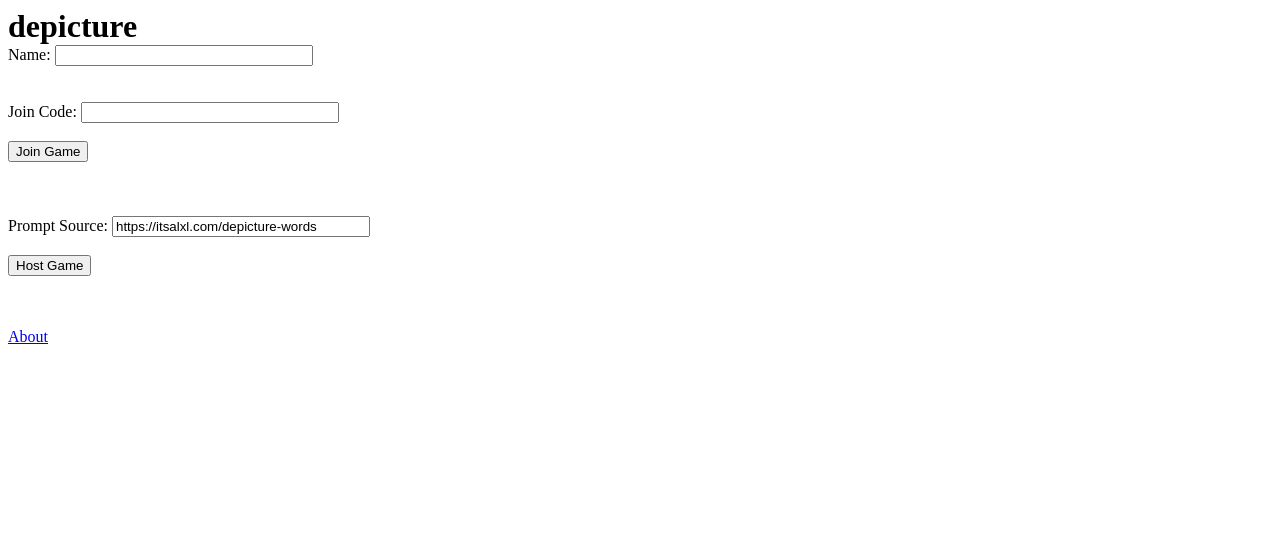
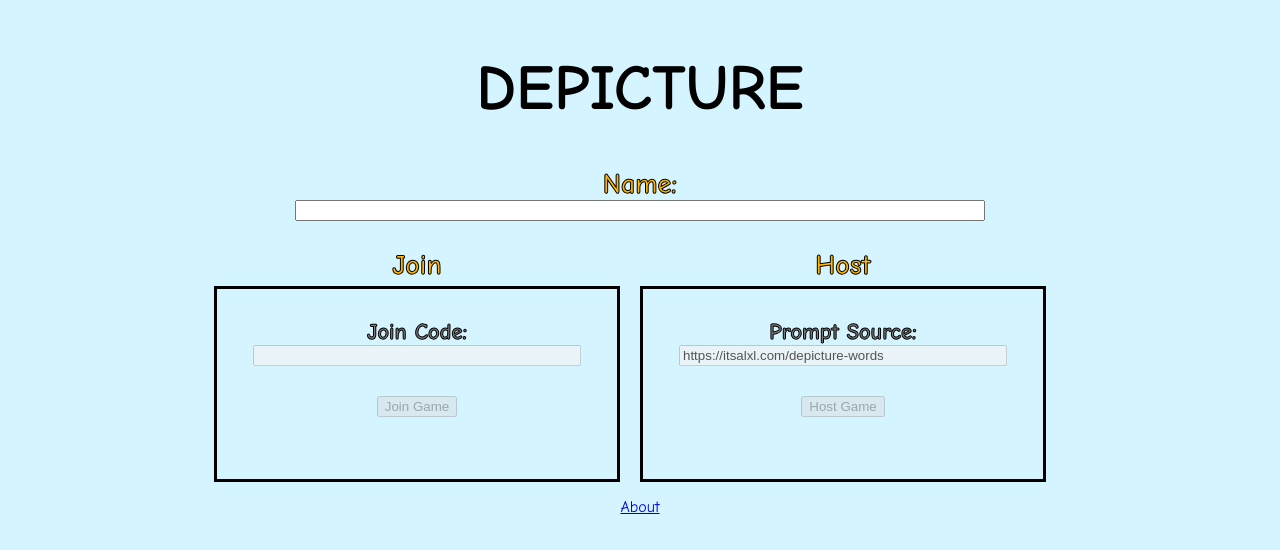
Before and after one commit to ItsAlxl/depicture, a website: page Client/game.html in a window 1280 px wide. Drawn offline with nearby package versions, Linux system fonts and the light colour scheme; no server answers.

Commit message:
UI Enhancement 0.01
Added a nicer UI for the join/host and lobby menus. The game itself has only been slightly changed and still needs work, but it's entirely playable.

```diff
--- a/Client/game.css
+++ b/Client/game.css
@@ -1,5 +1,6 @@
 .art {
     border: 1px solid #000000;
+	background-color: White;
 }
 
 .game-table td {
@@ -11,7 +12,7 @@
     display: inline-block;
 }
 
-.view h1, .view h2, .view h3 {
+.view h3 {
     margin: 0;
 }
 
@@ -19,10 +20,77 @@
     display: none;
 }
 
+
+
 input[type=text]  {
-    width: 250px;
+	display: block;
+	margin-left: auto;
+    margin-right: auto;
+    width: 80%;
+	-webkit-text-stroke-width: 0px;
 }
 
 .invis-elm {
     display: none;
 }
+
+
+body {
+  font-family: "Comic Sans MS", cursive, sans-serif;
+  display: block;
+  /* margin-left: auto; */
+  /* margin-right: auto; */
+  /* width: 50%; */
+  text-align: center;
+  background-color: rgb(212, 244, 255)
+}
+
+/* Used for the title */
+h1 {
+  font-size: 400%;
+}
+
+h2 {
+	text-align: center;
+	color: rgb(255, 182, 0);
+	font-size: 175%;
+	-webkit-text-stroke-width: 1px;
+    -webkit-text-stroke-color: black;
+	margin-bottom: 5px;
+}
+
+
+
+h4 {
+	text-align: center;
+	color: rgb(255, 182, 0);
+	font-size: 140%;
+	-webkit-text-stroke-width: 1px;
+    -webkit-text-stroke-color: black;
+}
+
+h5 {
+	text-align: center;
+	color: rgb(255, 182, 0);
+	font-size: 140%;
+	-webkit-text-stroke-width: 1px;
+    -webkit-text-stroke-color: black;
+	margin-bottom: 8px;
+}
+
+.grid-container {
+	display: grid;
+
+    grid-template-columns: 1fr 1fr;
+	grid-template-rows: 1fr;
+    grid-gap: 20px;
+	grid-auto-flow: column;
+}
+
+.grid-box {
+	margin-top: 5px;
+	border-style: solid;
+	border-width: 3px;
+	width: 400px;
+	height:190px;
+}
--- a/Client/game.html
+++ b/Client/game.html
@@ -11,36 +11,46 @@
 <body onload="initViews();">
     <div id="view-join" class="invis-elm view">
         <div>
-            <h1>depicture</h1>
+            <h1>DEPICTURE</h1>
         </div>
-        Name: <input id="nick-name" type="text" autocomplete="off" />
-        <br><br><br>
-        <div>
-            Join Code: <input id="join-code" type="text" autocomplete="off" />
-            <br><br>
-            <button onclick="joinGame();">Join Game</button>
-        </div>
-        <br><br><br>
-        Prompt Source: <input id="prompt-host" type="text" autocomplete="off"
-            value="https://itsalxl.com/depicture-words" />
-        <br><br>
-        <button onclick="hostGame();">Host Game</button>
-        <br><br><br>
+        <h2>Name: <input id="nick-name" type="text" autocomplete="off" oninput="nicknameInput()"/> </h2>
+		<div class="grid-container">
+			<div>
+				<h2 >Join</h2>
+				<div class="grid-box">
+					<h4 id="join-code-header"style="color:Gray">Join Code: <input id="join-code" type="text" autocomplete="off" disabled/> </h4>
+					<button id="join-button" onclick="joinGame();" disabled>Join Game</button>
+				</div>
+			</div>
+			<div>
+				<h2>Host</h2>
+				<div class="grid-box">
+					<h4 id="prompt-source-header" style="color:Gray">Prompt Source: <input id="prompt-host" type="text" autocomplete="off"
+					value="https://itsalxl.com/depicture-words" disabled/> </h4>
+					<button id="host-button" onclick="hostGame();" disabled>Host Game</button>
+				</div>
+			</div>
+			<br><br><br>
+		</div>
         <p><a href="about.html">About</a></p>
     </div>
     <div id="view-lobby" class="invis-elm view">
-        <h1>Waiting on host</h1>
-        <h2 id="lobby-name"></h2>
-
-        <ul id="lobby-players"></ul>
+        <h1>Waiting on host...</h1>
+		<h4 style="margin-bottom: 8px;">Join Code</h4>
+		<h3 id="lobby-name" ></h3>
+		<div>
+			<h4 style="margin-bottom: 8px;">Players</h5>
+			<ul style="padding: 0 0 0 0px; margin: 0; list-style-type:none; text-align:center;" id="lobby-players"></ul>
+		</div>
         <div id="host-lobby-options" class="invis-elm">
-            <button onclick="startHostedGame();" id="host-start-btn">Begin!</button>
             <br><br>
             <div id="host-deck-selection">
 
             </div>
             <br><br>
             Stage limit: <input id="stage-limit" type="number" min="0" value="6" />
+			<br><br>
+			<button onclick="startHostedGame();" id="host-start-btn">Begin!</button>
         </div>
     </div>
 
--- a/Client/game.js
+++ b/Client/game.js
@@ -57,6 +57,31 @@ socket.on('player readiness update', function (pr) {
 
 
 // Lobbying
+
+
+function nicknameInput() {
+	let nam = $('#nick-name').val();
+	let jcin = $('#join-code');
+	let prin = $('#prompt-host');
+	if (nam.length > 0){
+		document.getElementById("join-code").removeAttribute("disabled");
+		document.getElementById("prompt-host").removeAttribute("disabled");
+		document.getElementById("join-button").removeAttribute("disabled");
+		document.getElementById("host-button").removeAttribute("disabled");
+		document.getElementById("join-code-header").setAttribute("style", "color:rgb(255, 182, 0)");
+		document.getElementById("prompt-source-header").setAttribute("style", "color:rgb(255, 182, 0)");
+	}
+	else
+	{
+		document.getElementById("join-code").setAttribute("disabled", "");
+		document.getElementById("prompt-host").setAttribute("disabled", "");
+		document.getElementById("join-button").setAttribute("disabled", "");
+		document.getElementById("host-button").setAttribute("disabled", "");
+		document.getElementById("join-code-header").setAttribute("style", "color:Gray");
+		document.getElementById("prompt-source-header").setAttribute("style", "color:Gray");
+	}
+
+}
 
 var gameId;
 var plrName;
```
